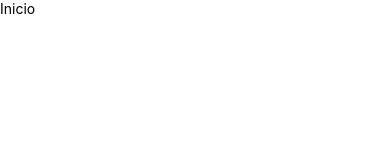
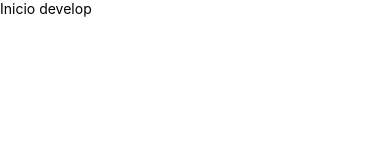
Before and after one commit to AlfredoPazZamora/containersApp, a React Native app: screen / in a window 390 px wide. Shown: the top 160 px of the page. Built offline with nearby package versions, Linux system fonts and the light colour scheme.

Commit message:
rama develop

```diff
--- a/App.tsx
+++ b/App.tsx
@@ -4,7 +4,7 @@ import { Text, View } from 'react-native'
 const App = () => {
   return (
     <View>
-      <Text>Inicio</Text>
+      <Text>Inicio develop</Text>
     </View>
   )
 }
```
